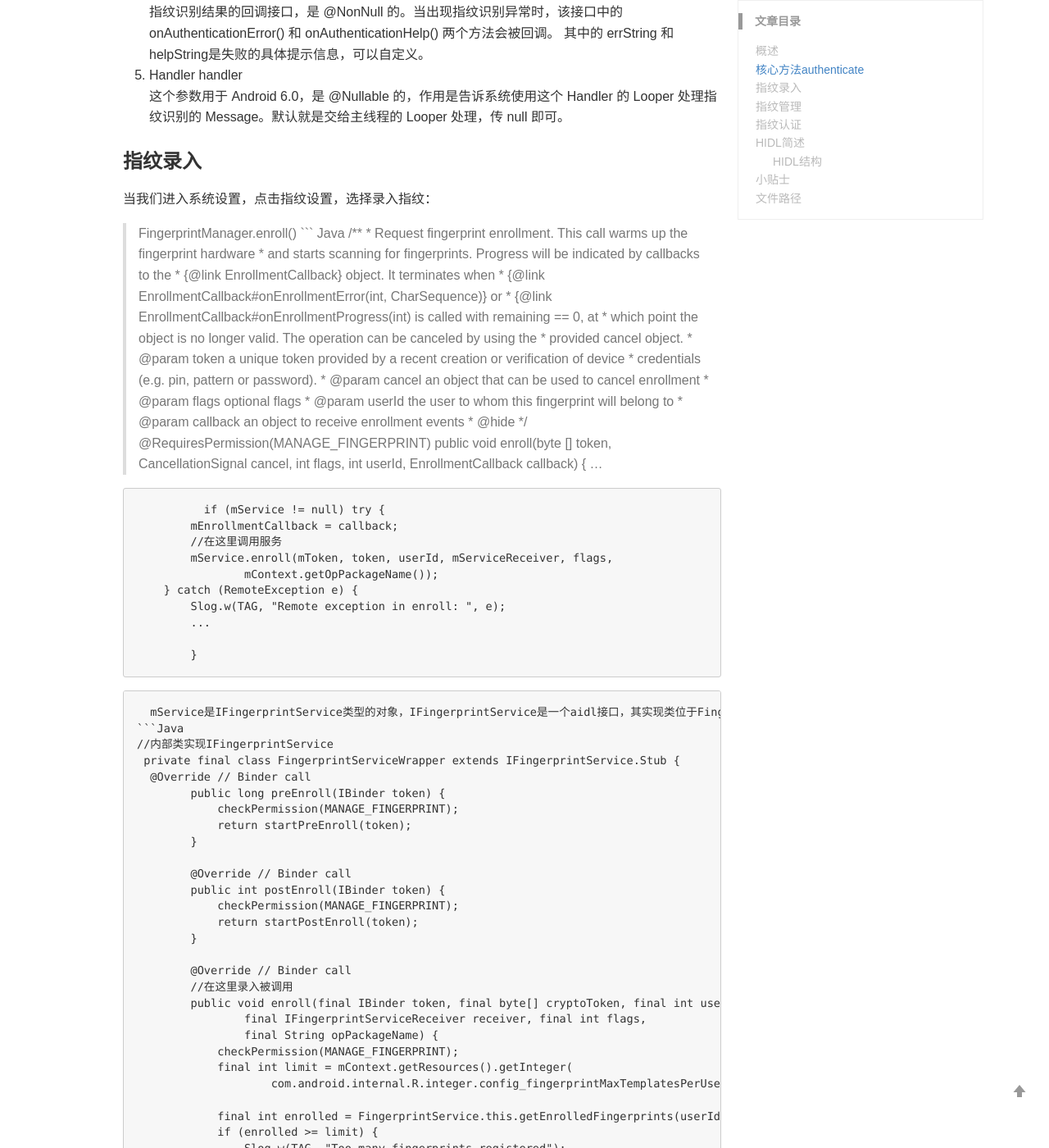
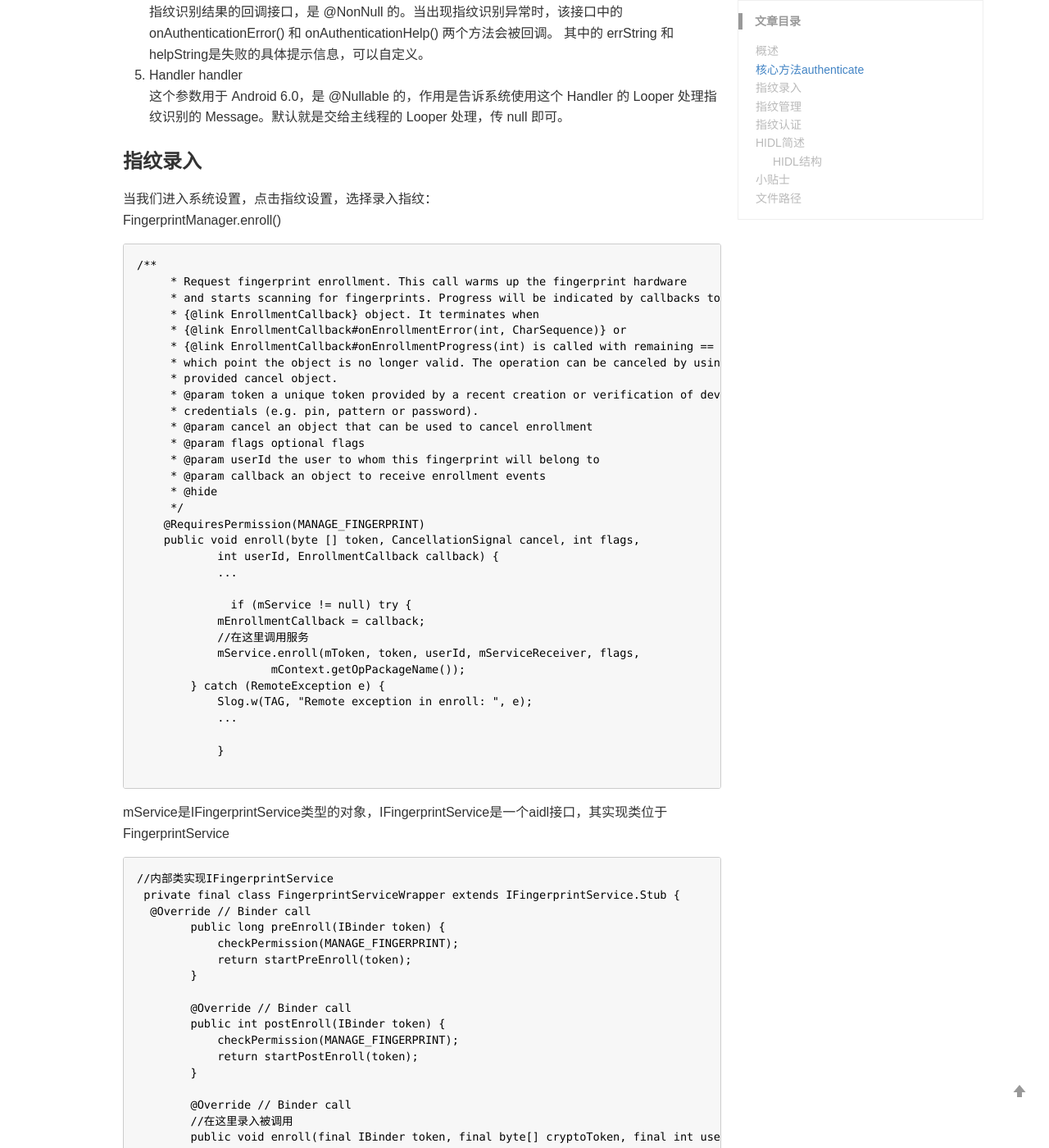
Before and after one commit to BugLiee/BugLiee.github.io, a Jekyll site: the page built from _posts/2020-04-01-blog.md, in a window 1280 px wide and 1400 px high, scrolled down 1700 px. Shown: the whole window at 82% size. Built offline with Jekyll 4.4.1, drawn with Linux system fonts in a browser that asks for light colours; comment, search, counter and statistics services are not loaded; some of the changed text lies outside the part shown.

````diff
--- a/_posts/2020-04-01-blog.md
+++ b/_posts/2020-04-01-blog.md
@@ -49,7 +49,7 @@ BiometricPrompt 将展现一个由系统提供的验证提示，用于支持设
 
 ### 指纹录入
 当我们进入系统设置，点击指纹设置，选择录入指纹：<br>
-> FingerprintManager.enroll()
+FingerprintManager.enroll()
 ``` Java
 /**
      * Request fingerprint enrollment. This call warms up the fingerprint hardware
````
